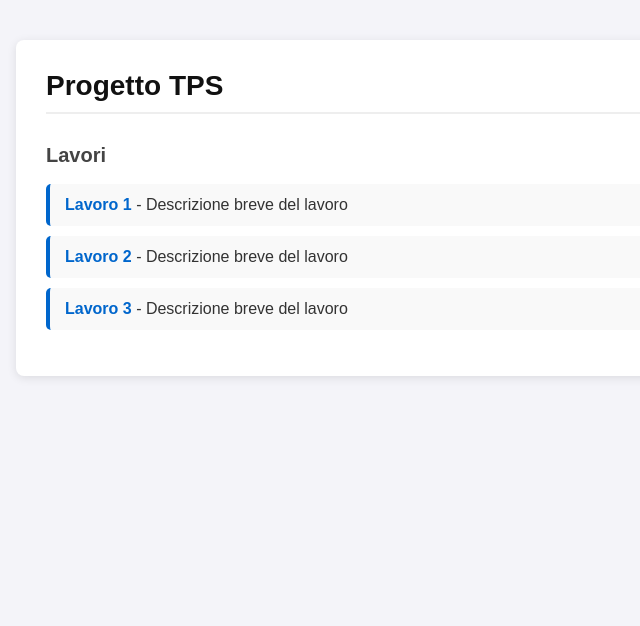
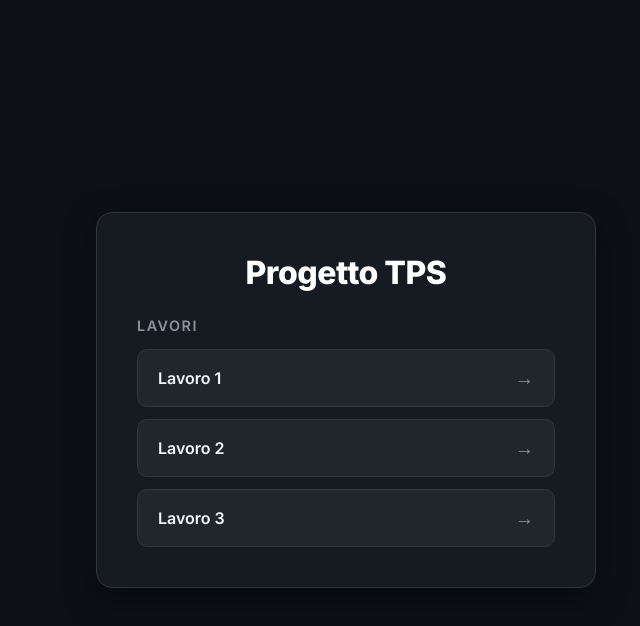
Before and after one commit to Stella-Simone00/TPS, a plain HTML site: page index.html in a window 1280 px wide. Shown: the whole page, without its empty margins (294-934 px from the left). Drawn offline with Linux system fonts and the light colour scheme.

Commit message:
Update index.html

```diff
--- a/index.html
+++ b/index.html
@@ -3,76 +3,107 @@
 <head>
     <meta charset="UTF-8">
     <meta name="viewport" content="width=device-width, initial-scale=1.0">
-    <title>TPS - Simone Stella</title>
+    <title>TPS | Progetti</title>
+    <link href="https://fonts.googleapis.com/css2?family=Inter:wght@400;600;800&display=swap" rel="stylesheet">
     <style>
+        * {
+            margin: 0;
+            padding: 0;
+            box-sizing: border-box;
+            font-family: 'Inter', sans-serif;
+        }
+
         body {
-            font-family: Arial, sans-serif;
-            background-color: #f4f4f9;
-            color: #333;
-            margin: 0;
-            padding: 40px 20px;
+            background-color: #0d1117;
+            color: #c9d1d9;
+            min-height: 100vh;
             display: flex;
             justify-content: center;
+            align-items: center;
+            padding: 20px;
         }
 
-        .container {
-            max-width: 600px;
+        .card {
+            background: #161b22;
+            border: 1px solid #30363d;
+            border-radius: 16px;
+            padding: 40px;
             width: 100%;
-            background: #ffffff;
-            padding: 30px;
-            border-radius: 8px;
-            box-shadow: 0 2px 10px rgba(0, 0, 0, 0.1);
+            max-width: 500px;
+            box-shadow: 0 10px 30px rgba(0, 0, 0, 0.5);
         }
 
         h1 {
-            margin-top: 0;
-            color: #111;
-            font-size: 28px;
-            border-bottom: 2px solid #eee;
-            padding-bottom: 10px;
+            color: #ffffff;
+            font-size: 2rem;
+            font-weight: 800;
+            margin-bottom: 25px;
+            text-align: center;
+            letter-spacing: -0.5px;
         }
 
         h2 {
-            color: #444;
-            font-size: 20px;
-            margin-top: 30px;
+            color: #8b949e;
+            font-size: 0.9rem;
+            text-transform: uppercase;
+            letter-spacing: 1.5px;
+            margin-bottom: 15px;
+            font-weight: 600;
         }
 
-        ul {
-            list-style-type: none;
-            padding: 0;
+        .lavori-list {
+            display: flex;
+            flex-direction: column;
+            gap: 12px;
         }
 
-        li {
-            background: #f9f9f9;
-            margin-bottom: 10px;
-            padding: 12px 15px;
-            border-radius: 5px;
-            border-left: 4px solid #0066cc;
+        .lavoro-item {
+            display: flex;
+            justify-content: space-between;
+            align-items: center;
+            background: #21262d;
+            border: 1px solid #30363d;
+            padding: 16px 20px;
+            border-radius: 10px;
+            text-decoration: none;
+            color: #f0f6fc;
+            font-weight: 600;
+            transition: all 0.2s ease;
         }
 
-        a {
-            color: #0066cc;
-            text-decoration: none;
-            font-weight: bold;
+        .lavoro-item:hover {
+            border-color: #58a6ff;
+            background: #282e36;
+            transform: translateY(-2px);
         }
 
-        a:hover {
-            text-decoration: underline;
+        .lavoro-item span {
+            color: #8b949e;
+            font-size: 1.2rem;
         }
     </style>
 </head>
 <body>
 
-    <div class="container">
+    <div class="card">
         <h1>Progetto TPS</h1>
 
         <h2>Lavori</h2>
-        <ul>
-            <li><a href="#">Lavoro 1</a> - Descrizione breve del lavoro</li>
-            <li><a href="#">Lavoro 2</a> - Descrizione breve del lavoro</li>
-            <li><a href="#">Lavoro 3</a> - Descrizione breve del lavoro</li>
-        </ul>
+
+        <div class="lavori-list">
+            <a href="#" class="lavoro-item">
+                Lavoro 1
+                <span>→</span>
+            </a>
+            <a href="#" class="lavoro-item">
+                Lavoro 2
+                <span>→</span>
+            </a>
+            <a href="#" class="lavoro-item">
+                Lavoro 3
+                <span>→</span>
+            </a>
+        </div>
     </div>
 
 </body>
```
